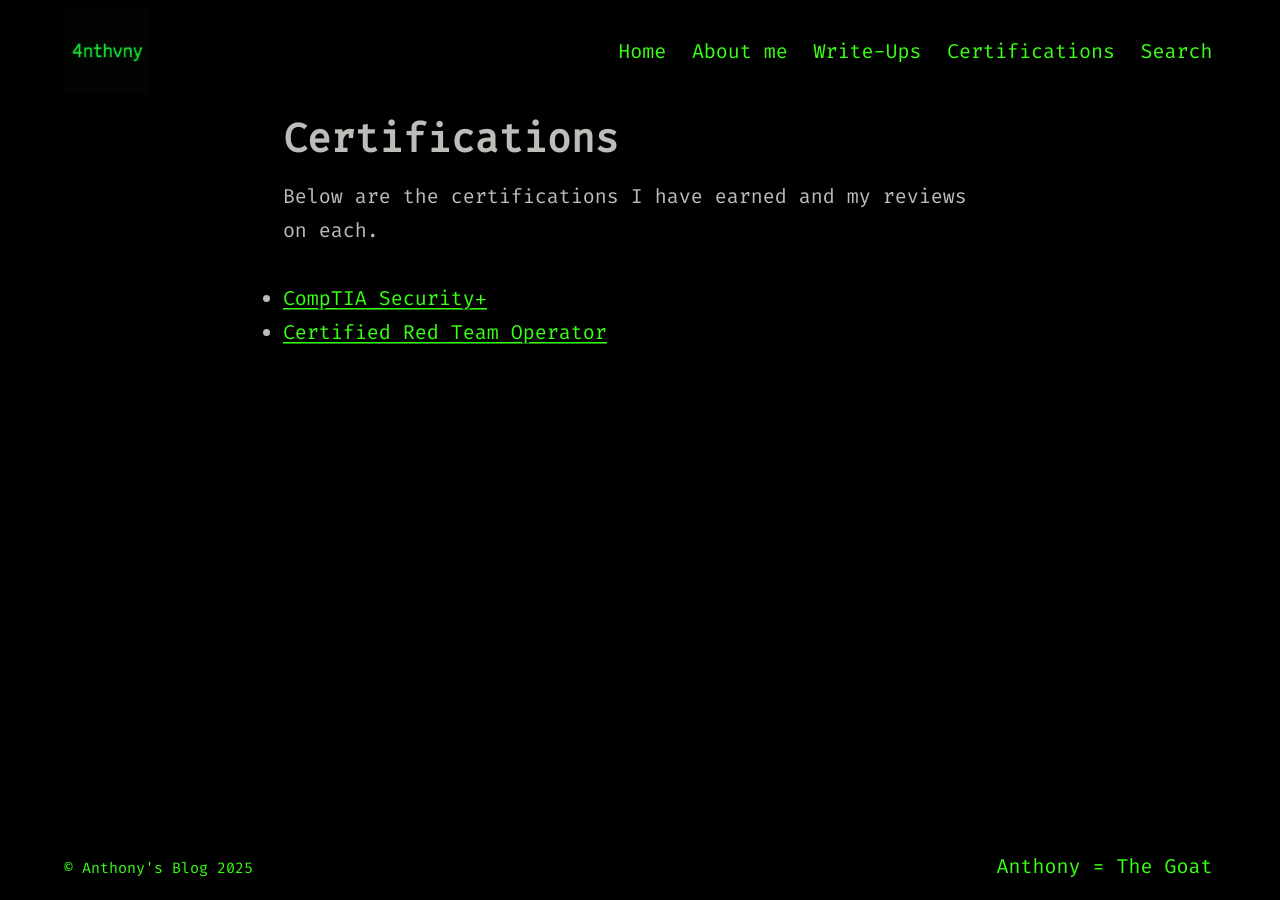
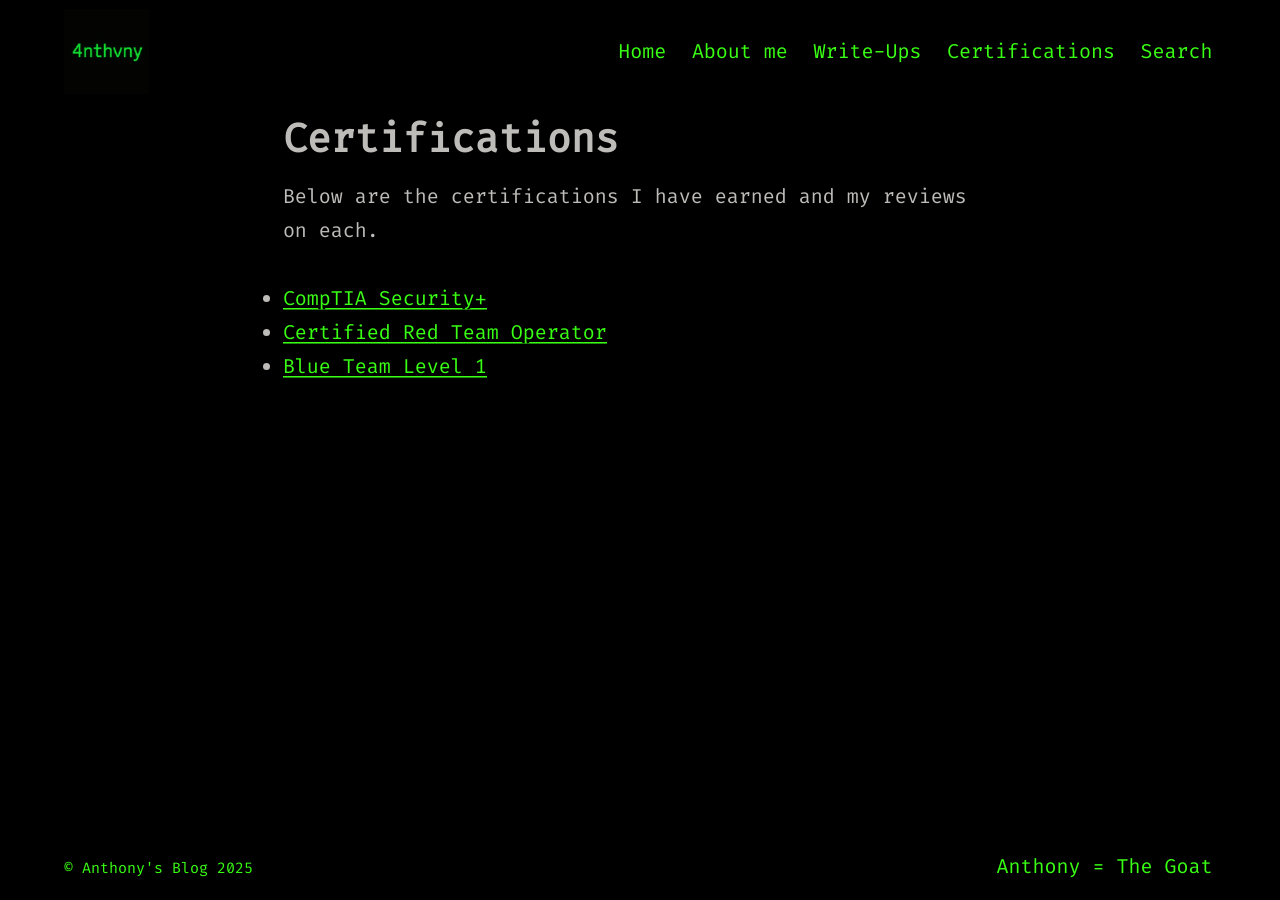
Before and after one commit to 4nthvny/4nthvny.github.io, a Jekyll site: the page built from certifications.md, in a window 1280 px wide. Built offline with Jekyll 4.4.1, drawn with Linux system fonts in a browser that asks for light colours.

Commit message:
Update certifications.md

```diff
--- a/certifications.md
+++ b/certifications.md
@@ -6,3 +6,4 @@ Below are the certifications I have earned and my reviews on each.
 
 - [CompTIA Security+](/certifications/security+.md/)
 - [Certified Red Team Operator](/certifications/CRTO.md/)
+- [Blue Team Level 1](/certifications/BTL1.md/)
```
